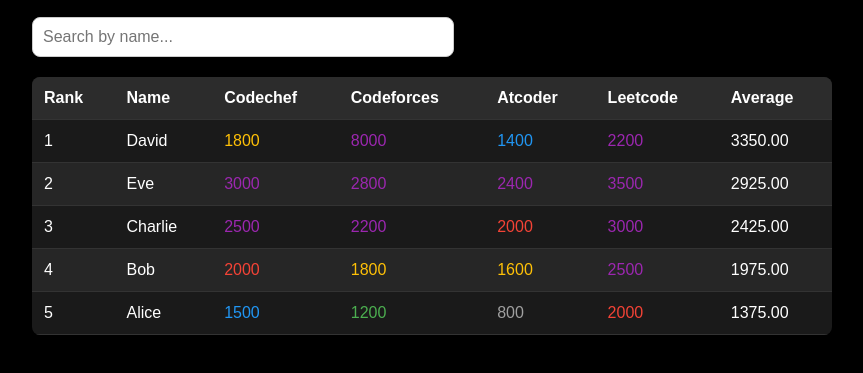
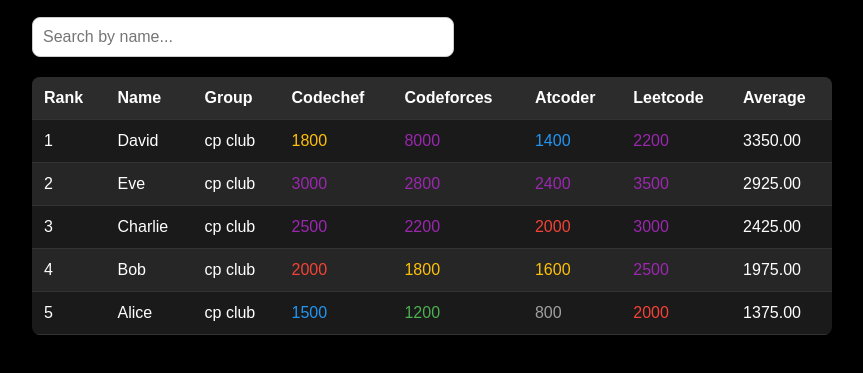
Before and after one commit to X-DIABLO-X/RANKERS, a plain HTML site: page index.html in a window 1280 px wide. Shown: the part 81-454 px from the top of the page, without its empty margins (208-1071 px from the left). Drawn offline with Linux system fonts and the light colour scheme.

Commit message:
do line ka code

```diff
--- a/index.html
+++ b/index.html
@@ -22,6 +22,7 @@
           <tr>
             <th>Rank</th>
             <th>Name</th>
+            <th  class="group">Group</th>
 
             <th data-column="codechef">Codechef</th>
             <th data-column="codeforces">Codeforces</th>
--- a/scripts.js
+++ b/scripts.js
@@ -1,10 +1,10 @@
 // Users data
 const users = [
-    { name: "Alice", codechef: 1500, codeforces: 1200, atcoder: 800, leetcode: 2000 },
-    { name: "Bob", codechef: 2000, codeforces: 1800, atcoder: 1600, leetcode: 2500 },
-    { name: "Charlie", codechef: 2500, codeforces: 2200, atcoder: 2000, leetcode: 3000 },
-    { name: "David", codechef: 1800, codeforces: 8000, atcoder: 1400, leetcode: 2200 },
-    { name: "Eve", codechef: 3000, codeforces: 2800, atcoder: 2400, leetcode: 3500 },
+    { name: "Alice", group: "cp club", codechef: 1500, codeforces: 1200, atcoder: 800, leetcode: 2000 },
+    { name: "Bob",group: "cp club", codechef: 2000, codeforces: 1800, atcoder: 1600, leetcode: 2500 },
+    { name: "Charlie",group: "cp club", codechef: 2500, codeforces: 2200, atcoder: 2000, leetcode: 3000 },
+    { name: "David",group: "cp club", codechef: 1800, codeforces: 8000, atcoder: 1400, leetcode: 2200 },
+    { name: "Eve",group: "cp club", codechef: 3000, codeforces: 2800, atcoder: 2400, leetcode: 3500 },
 ];
 
 // Function to get rating color based on value
@@ -44,6 +44,7 @@ function populateLeaderboard(sortBy = 'average') {
         row.innerHTML = `
             <td>${index + 1}</td>
             <td>${user.name}</td>
+            <td>${user.group}</td>
             <td><span class="rating ${getRatingColor(user.codechef)}">${user.codechef}</span></td>
             <td><span class="rating ${getRatingColor(user.codeforces)}">${user.codeforces}</span></td>
             <td><span class="rating ${getRatingColor(user.atcoder)}">${user.atcoder}</span></td>
@@ -73,6 +74,7 @@ function filterLeaderboard() {
         row.innerHTML = `
             <td>${index + 1}</td>
             <td>${user.name}</td>
+            <td>${user.group}</td>
             <td><span class="rating ${getRatingColor(user.codechef)}">${user.codechef}</span></td>
             <td><span class="rating ${getRatingColor(user.codeforces)}">${user.codeforces}</span></td>
             <td><span class="rating ${getRatingColor(user.atcoder)}">${user.atcoder}</span></td>
```
